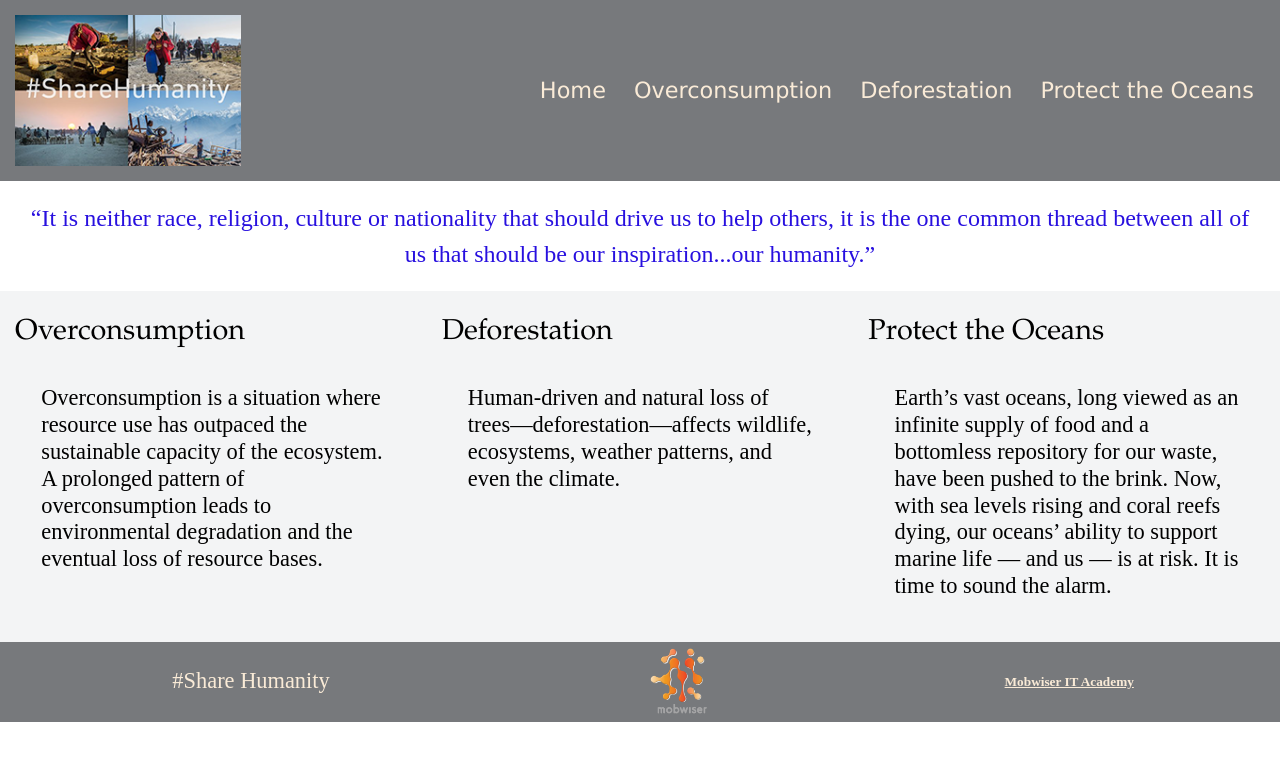
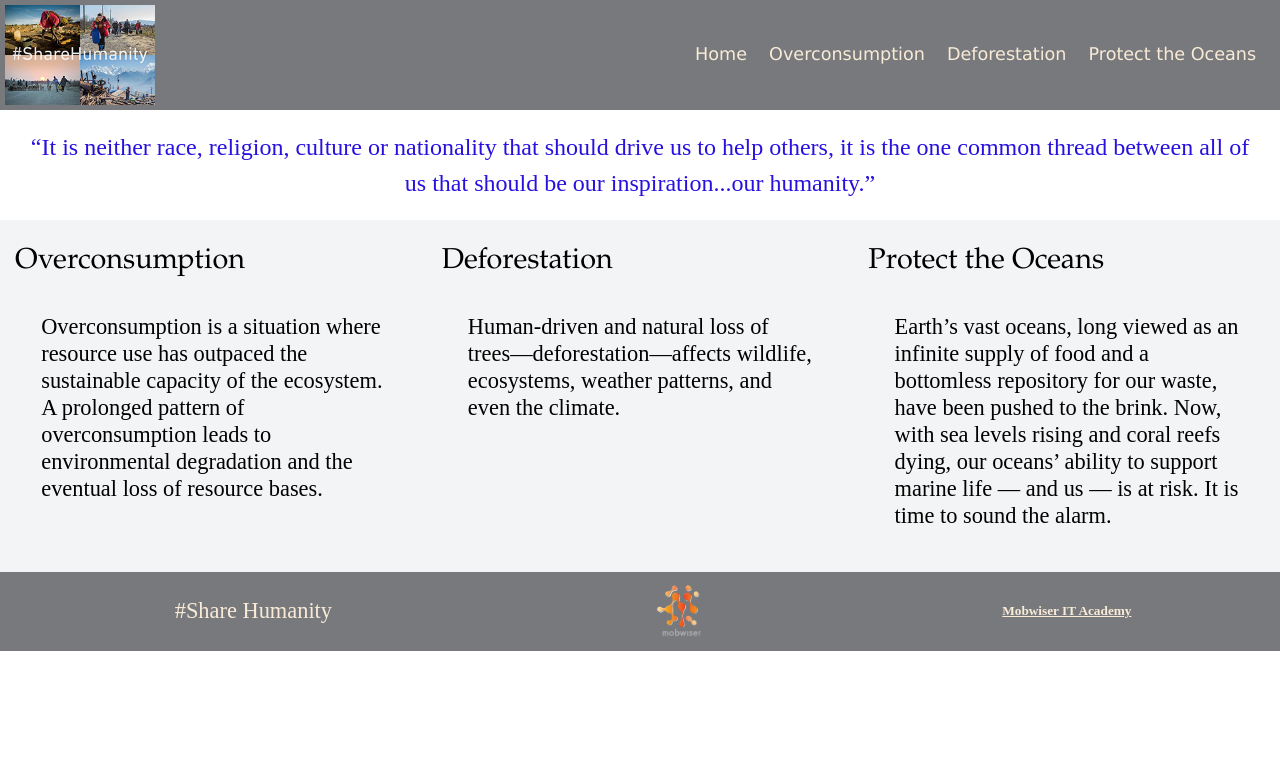
Before and after one commit to Mobwiser-IT-Academy/share-humanity-RicardoNeves, a plain HTML site: page index.html in a window 1280 px wide. Drawn offline with Linux system fonts and the light colour scheme.

Commit message:
Suggested changes to My first feature

```diff
--- a/Assets/Stylesheets/main.css
+++ b/Assets/Stylesheets/main.css
@@ -19,12 +19,12 @@ h2 {
 }
 
 .logo {
-  width: 20%;
-  padding: 15px;
+  width: 160px;
+  padding: 5px;
 }
 
 .logo2 {
-  width: 5%;
+  width: 50px;
 }
 
 .menu {
@@ -84,7 +84,7 @@ h2 {
 
   ul {
     display: box;
-    font-size: 1.4em;
+    font-size: 1.1em;
     line-height: 1.2em;
     padding: .5em;
     color: rgb(0, 0, 0);
--- a/index.html
+++ b/index.html
@@ -12,9 +12,9 @@
     <nav class="nav">
       <ul class="menu">
         <li><a href="index.html">Home</a></li>
-        <li><a href="Overconsumption.html">Overconsumption</a></li>
-        <li><a href="Deforestation.html">Deforestation</a></li>
-        <li><a href="Protect&the&Oceans.html">Protect the Oceans</a></li>
+        <li><a href="overconsumption.html">Overconsumption</a></li>
+        <li><a href="deforestation.html">Deforestation</a></li>
+        <li><a href="protect&the&Oceans.html">Protect the Oceans</a></li>
       </ul>
     </nav>
   </header>
@@ -25,17 +25,17 @@
 
   <div class="container-2">
     <div class="box-1">
-      <a href="Overconsumption.html">Overconsumption</a>
+      <a href="overconsumption.html">Overconsumption</a>
       <p>Overconsumption is a situation where resource use has outpaced the sustainable capacity of the ecosystem. A prolonged pattern of overconsumption leads to environmental degradation and the eventual loss of resource bases.</p>
     </div>
 
     <div class="box-2">
-      <a href="Overconsumption.html">Deforestation</a>
+      <a href="deforestation.html">Deforestation</a>
       <p>Human-driven and natural loss of trees—deforestation—affects wildlife, ecosystems, weather patterns, and even the climate.</p>
     </div>
 
     <div class="box-3">
-      <a href="Protect&the&Oceans.html">Protect the Oceans</a>
+      <a href="protect&the&Oceans.html">Protect the Oceans</a>
       <p>Earth’s vast oceans, long viewed as an infinite supply of food and a bottomless repository for our waste, have been pushed to the brink. Now, with sea levels rising and coral reefs dying, our oceans’ ability to support marine life — and us — is at risk. It is time to sound the alarm.</p>
     </div>
   </div>
```
Also changed, not shown: Deforestation.html (+3 -3 lines), Overconsumption.html (+3 -3 lines), Protect&the&Oceans.html (+3 -3 lines).
